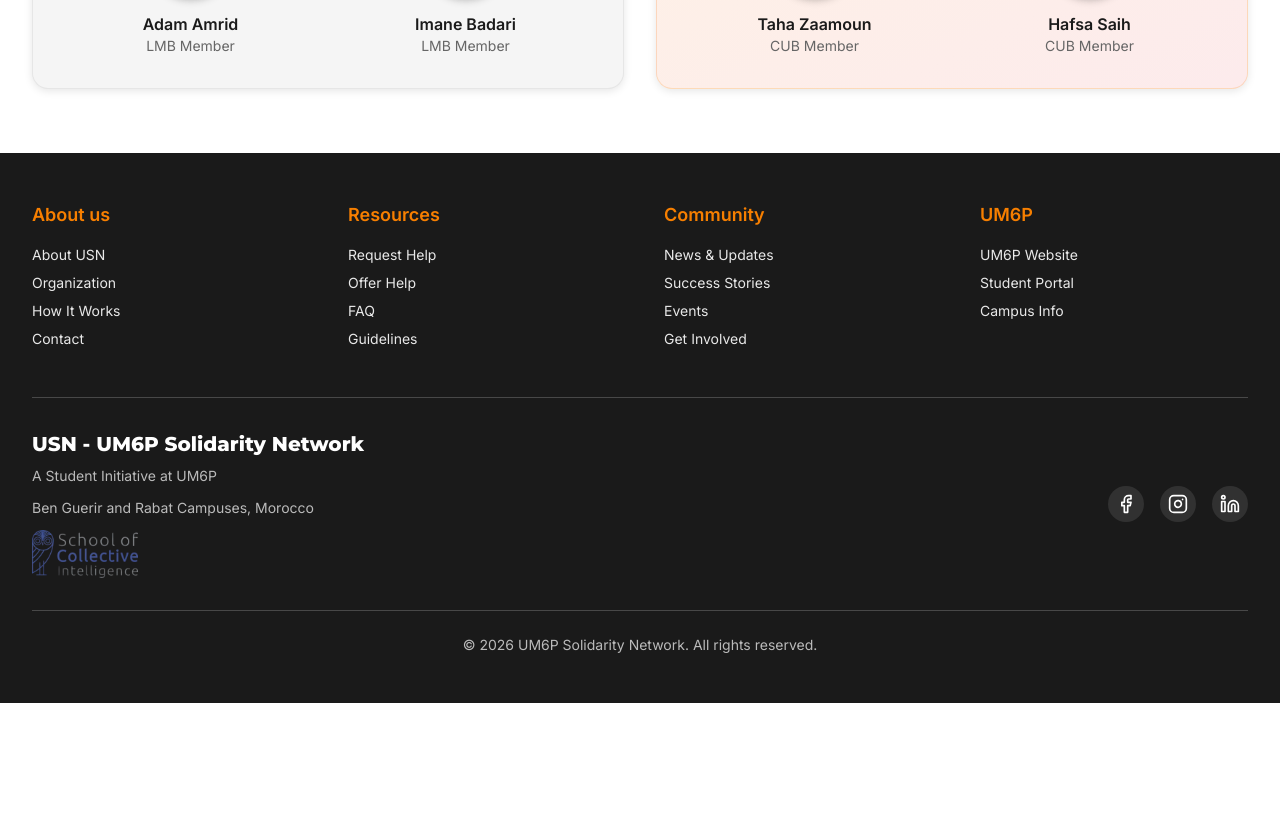
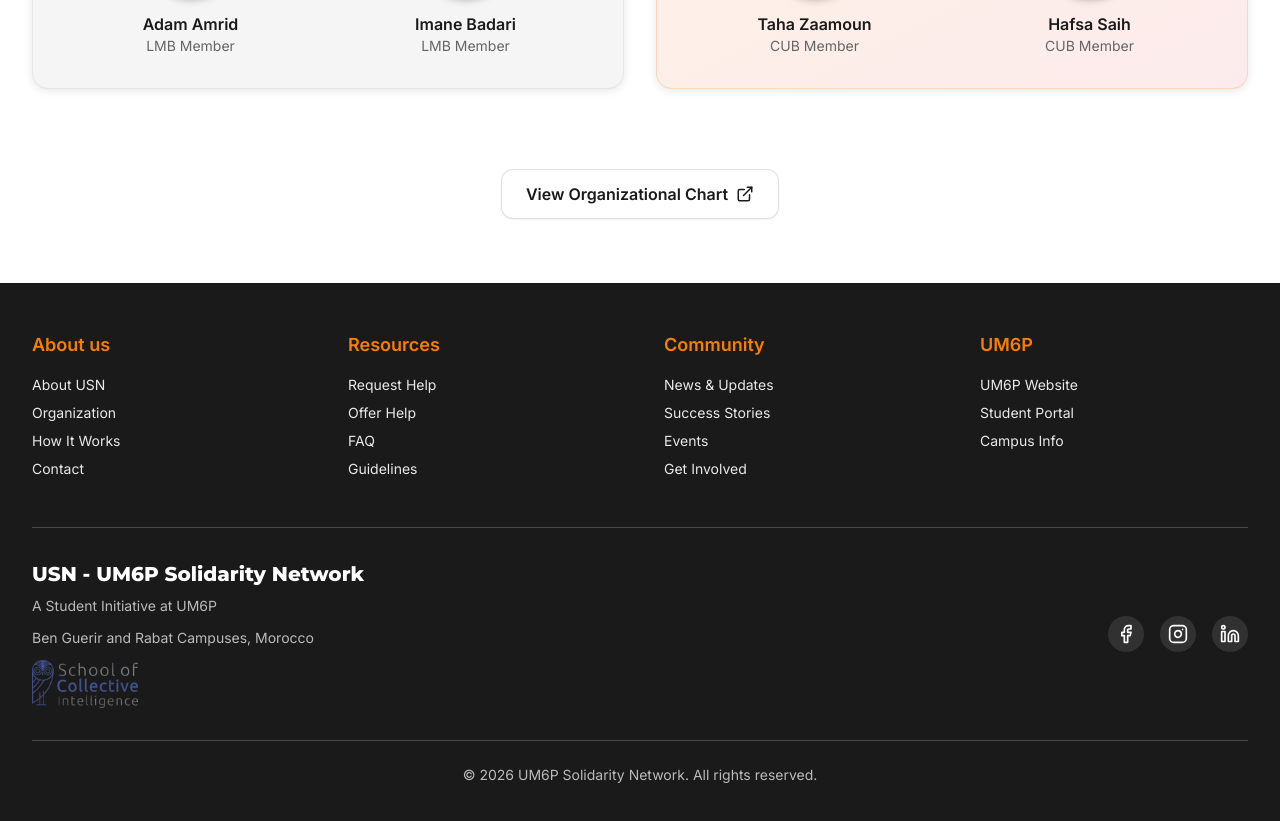
Before and after one commit to AdamAmrid/LL, a React (Vite) app: page /team in a window 1280 px wide. Shown: the part 940-1761 px from the top of the page. Before the commit the page ends 1643 px from the top, so only its background shows below. Built offline with nearby package versions, Linux system fonts and the light colour scheme; no server answers.

Commit message:
last update

```diff
--- a/src/pages/Team.jsx
+++ b/src/pages/Team.jsx
@@ -1,5 +1,5 @@
 import Section from '../components/Section'
-import { Users, Cog, Lightbulb } from 'lucide-react'
+import { Users, Cog, Lightbulb, ExternalLink } from 'lucide-react'
 
 export default function Team() {
   return (
@@ -163,6 +163,19 @@ export default function Team() {
               </div>
             </div>
           </div>
+
+          {/* Organizational Chart Link */}
+          <div className="flex justify-center pt-8">
+            <a
+              href="https://descriptive-crater-add.notion.site/Organizational-Structure-2f163097f303807bbcf0e357a47f1313"
+              target="_blank"
+              rel="noopener noreferrer"
+              className="inline-flex items-center gap-2 px-6 py-3 bg-white border border-gray/20 rounded-xl shadow-sm text-dark font-semibold hover:bg-gray-50 hover:text-accent transition-colors"
+            >
+              View Organizational Chart
+              <ExternalLink size={18} />
+            </a>
+          </div>
         </div>
       </Section>
     </div>
```
Also changed, not shown: public/team/hafsa.jpg (renamed from public/team/hafsa-saih.jpg).
